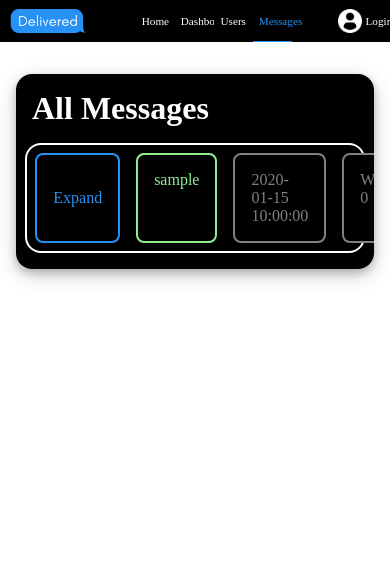
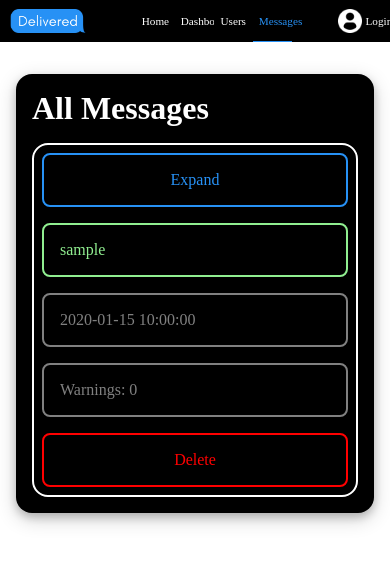
Before and after one commit to JohnLansigan/Delivered, a PHP site: page /messages.php in a window 390 px wide. Shown: the top 564 px of the page. Run offline with PHP 8.4, Linux system fonts and the light colour scheme; tables that the repository leaves empty or names only in its code hold one stand-in row (values such as "Sample post"); some libraries are stand-ins or nearby versions; some web fonts are replaced.

Commit message:
admin respon

```diff
--- a/about.php
+++ b/about.php
@@ -107,7 +107,7 @@
                 <div id="aboutUsTitle">
                     <Center><h2>About Us</h2></Center>
                 </div>
-            <br>
+
             <h3>Hello! We are a group of students from the UST College of Information and Computing Sciences. We created this project in partial fulfillment of our requirements for our school. We also wanted to create a freedom wall-like website where users can freely express themselves or lift their feelings by anonymously posting a message to a person they can’t directly send the message to.</h3>
             </center>
         </div>
@@ -119,7 +119,7 @@
                 <div id="aboutUsTitle">
                     <Center><h2>For You</h2></Center>
                 </div>
-                <br>
+
 
             <h3>We hope that through this platform, users will find comfort in knowing they are not alone in their thoughts and emotions. By allowing anonymous posts, we aim to encourage honesty and vulnerability without fear of judgment or exposure. Each message shared on our site reflects real feelings and experiences, creating a space of empathy and understanding. We believe that even in silence, every voice deserves to be heard and every emotion acknowledged.</h3>
             </center>
--- a/messages.css
+++ b/messages.css
@@ -22,7 +22,7 @@ body
     padding: 1rem;
     border-radius: 1rem;
     overflow-y: auto;
-    max-height: 60vh;
+    max-height: 100%;
     box-shadow: 0 4px 8px 0 rgba(0, 0, 0, 0.2), 0 6px 20px 0 rgba(0, 0, 0, 0.19);
 
     &::-webkit-scrollbar {
@@ -191,3 +191,22 @@ body
 
     }
 }
+
+@media screen and (max-width: 600px) {
+    #messages-container > .message-container > div {
+        flex-direction: column; /* Stack buttons vertically */
+        align-items: stretch;
+    }
+
+    .expand, .delete {
+        width: 100%; /* Full width on small screens */
+        font-size: small;
+        padding: 0.5rem;
+    }
+
+    .user, .date, .normal, .yellow, .orange, .red {
+        font-size: small;
+        padding: 0.5rem;
+        box-sizing: border-box;
+    }
+}
```
Also changed, not shown: about.css (+10 -6 lines), users.css (+30 -0 lines).
